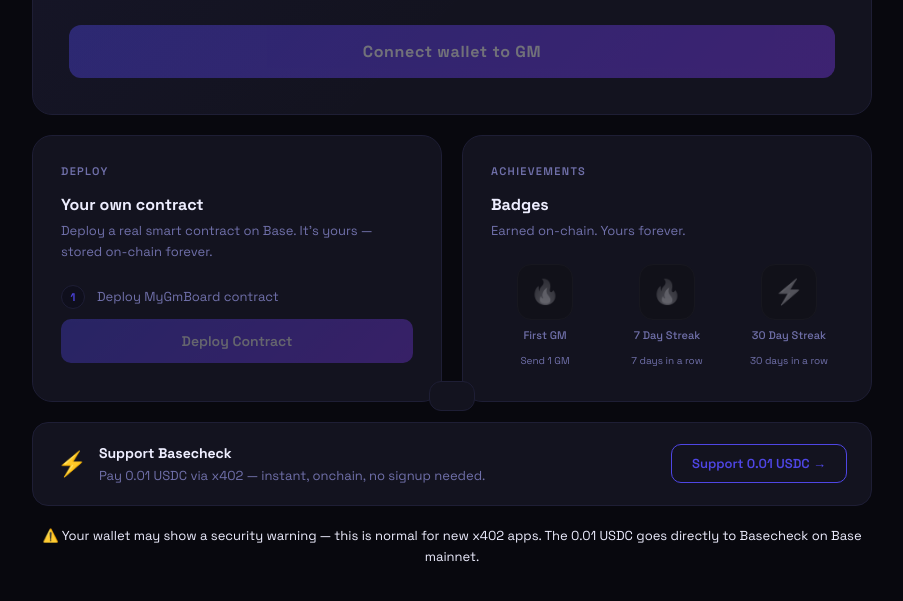
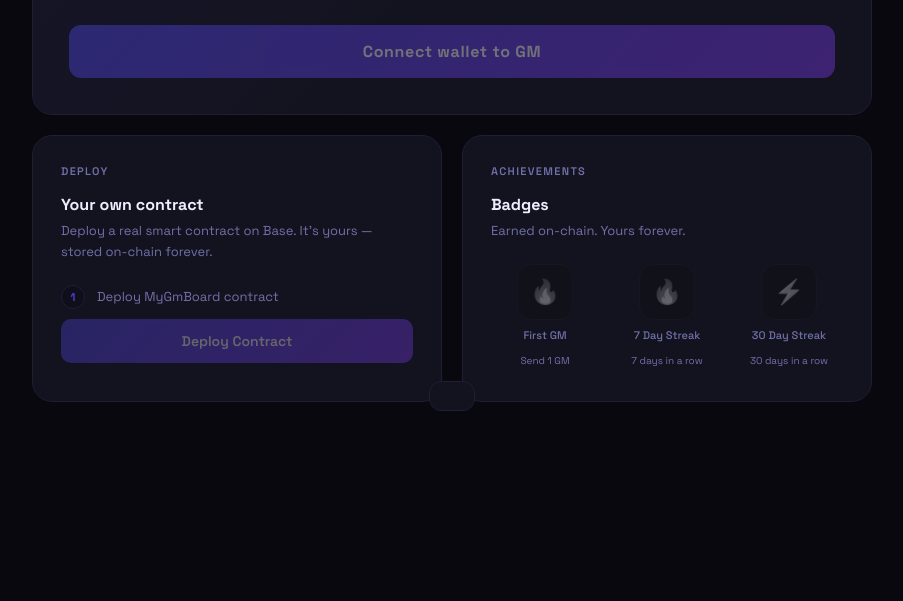
Before and after one commit to xkimsesiz/basecheck, a website: page index.html in a window 1280 px wide. Shown: the part 441-1042 px from the top of the page, without its empty margins (188-1091 px from the left). After the commit the page ends 943 px from the top, so only its background shows below. Drawn offline with nearby package versions, Linux system fonts and the light colour scheme.

Commit message:
remove x402 for now

```diff
--- a/index.html
+++ b/index.html
@@ -105,14 +105,7 @@
   .btn-secondary:hover { border-color: var(--accent1); }
   .btn-secondary:disabled { opacity: .35; cursor: not-allowed; }
 
-  /* x402 Banner */
-  .x402-banner { background: var(--card); border: 1px solid var(--border); border-radius: 16px; padding: 20px 24px; margin-bottom: 20px; display: flex; align-items: center; justify-content: space-between; gap: 16px; flex-wrap: wrap; }
-  .x402-info { display: flex; align-items: center; gap: 12px; }
-  .x402-icon { font-size: 24px; }
-  .x402-text { font-size: 13px; color: var(--muted); line-height: 1.5; }
-  .x402-text strong { color: var(--text); font-size: 14px; display: block; margin-bottom: 2px; }
-  .btn-x402 { white-space: nowrap; padding: 10px 20px; border-radius: 10px; border: 1px solid var(--accent1); background: transparent; color: var(--accent1); font-family: inherit; font-size: 13px; font-weight: 600; cursor: pointer; transition: all .2s; text-decoration: none; display: inline-block; }
-  .btn-x402:hover { background: var(--accent1); color: #fff; }
+
 
   .tx-link { font-size: 12px; color: var(--accent1); font-family: 'JetBrains Mono',monospace; text-decoration: none; display: none; margin-top: 10px; word-break: break-all; }
   .tx-link.show { display: block; }
@@ -204,19 +197,7 @@
     </div>
   </div>
 
-  <!-- x402 SUPPORTER -->
-  <div class="x402-banner">
-    <div class="x402-info">
-      <div class="x402-icon">⚡</div>
-      <div class="x402-text">
-        <strong>Support Basecheck</strong>
-        Pay 0.01 USDC via x402 — instant, onchain, no signup needed.
-      </div>
-    </div>
-    <button class="btn-x402" id="supportBtn" onclick="paySupport()">Support 0.01 USDC →</button>
-  </div>
-  <div id="supportResult" style="display:none;background:var(--card);border:1px solid var(--success);border-radius:12px;padding:14px 20px;margin-bottom:20px;color:var(--success);font-size:14px;text-align:center;"></div>
-  <p style="font-size:13px;color:var(--text);text-align:center;margin-bottom:20px;padding:0 10px;line-height:1.6;">⚠️ Your wallet may show a security warning — this is normal for new x402 apps. The 0.01 USDC goes directly to Basecheck on Base mainnet.</p>
+
 
 </div>
 
@@ -382,123 +363,7 @@
   return await signer.sendTransaction(pop);
 }
 
-// ── x402 SUPPORTER PAYMENT ──────────────────────────────────────
-async function paySupport() {
-  if (!signer) { showToast('Connect wallet first', 'error'); return; }
-  const btn = document.getElementById('supportBtn');
-  btn.disabled = true;
-  btn.textContent = 'Processing...';
-  try {
-    // Step 1: Probe endpoint to get payment requirements
-    const probe = await fetch('https://basecheck.vercel.app/api/supporter');
-    if (probe.status !== 402) {
-      showToast('Unexpected response from server', 'error');
-      btn.disabled = false;
-      btn.textContent = 'Support 0.01 USDC →';
-      return;
-    }
-    const rawHeader = probe.headers.get('PAYMENT-REQUIRED') || probe.headers.get('payment-required') || '';
-    let paymentRequired;
-    try {
-      // Try base64 decode first
-      paymentRequired = JSON.parse(atob(rawHeader));
-    } catch {
-      // Fallback: direct JSON parse
-      paymentRequired = JSON.parse(rawHeader || '{}');
-    }
-    // Also try response body as fallback
-    if (!paymentRequired.accepts) {
-      const body = await probe.json().catch(() => ({}));
-      if (body.accepts) paymentRequired = body;
-    }
-    const accept = paymentRequired.accepts?.[0];
-    if (!accept) {
-      showToast('Could not read payment requirements', 'error');
-      btn.disabled = false;
-      btn.textContent = 'Support 0.01 USDC →';
-      return;
-    }
 
-    // Step 2: Build EIP-3009 transferWithAuthorization for USDC
-    const USDC = '0x833589fCD6eDb6E08f4c7C32D4f71b54bdA02913';
-    const amount = BigInt(accept.maxAmountRequired || '10000');
-    const validAfter = BigInt(0);
-    const validBefore = BigInt(Math.floor(Date.now() / 1000) + 60);
-    const nonce = ethers.hexlify(ethers.randomBytes(32));
-
-    const domain = {
-      name: 'USD Coin',
-      version: '2',
-      chainId: 8453,
-      verifyingContract: USDC
-    };
-    const types = {
-      TransferWithAuthorization: [
-        { name: 'from', type: 'address' },
-        { name: 'to', type: 'address' },
-        { name: 'value', type: 'uint256' },
-        { name: 'validAfter', type: 'uint256' },
-        { name: 'validBefore', type: 'uint256' },
-        { name: 'nonce', type: 'bytes32' }
-      ]
-    };
-    const message = {
-      from: userAddress,
-      to: accept.payTo,
-      value: amount,
-      validAfter: validAfter,
-      validBefore: validBefore,
-      nonce: nonce
-    };
-
-    showToast('Please sign in your wallet...', 'info');
-    const signature = await signer.signTypedData(domain, types, message);
-    const { v, r, s } = ethers.Signature.from(signature);
-
-    // Step 3: Build payment payload
-    const paymentPayload = {
-      x402Version: 1,
-      scheme: 'exact',
-      network: 'eip155:8453',
-      payload: {
-        signature,
-        authorization: {
-          from: userAddress,
-          to: accept.payTo,
-          value: amount.toString(),
-          validAfter: validAfter.toString(),
-          validBefore: validBefore.toString(),
-          nonce
-        }
-      }
-    };
-
-    // Step 4: Send payment
-    showToast('Sending payment...', 'info');
-    const paid = await fetch('https://basecheck.vercel.app/api/supporter', {
-      headers: {
-        'PAYMENT-SIGNATURE': btoa(JSON.stringify(paymentPayload)),
-        'Content-Type': 'application/json'
-      }
-    });
-
-    if (paid.ok) {
-      const result = await paid.json();
-      const el = document.getElementById('supportResult');
-      el.textContent = result.message || 'Thank you for supporting Basecheck!';
-      el.style.display = 'block';
-      btn.textContent = 'Support again ✅';
-      btn.disabled = false;
-      showToast('Thank you for supporting Basecheck!', 'success');
-    } else {
-      throw new Error('Payment failed');
-    }
-  } catch(e) {
-    showToast(e.message || 'Payment failed', 'error');
-    btn.disabled = false;
-    btn.textContent = 'Support 0.01 USDC →';
-  }
-}
 
 // ── TOAST ─────────────────────────────────────────────────────────
 function showToast(msg, type = "info") {
```
